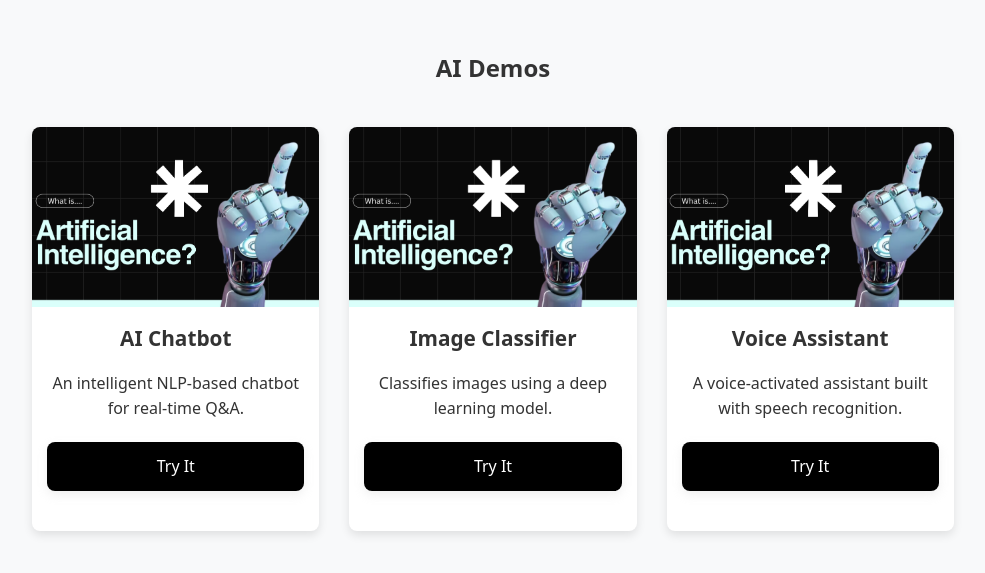
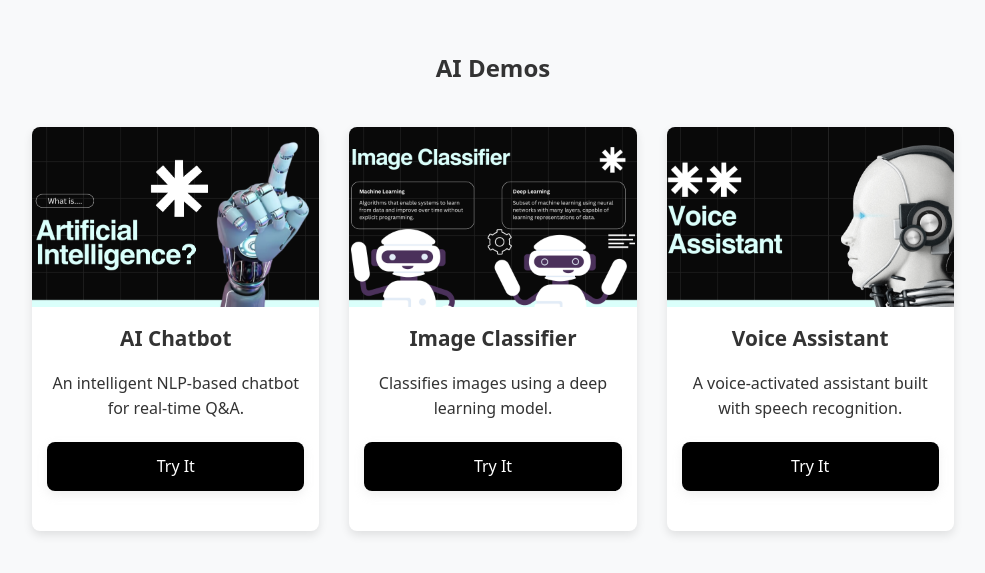
Before and after one commit to JustinKuhn1/portfolio, a plain HTML site: page index.html in a window 1280 px wide. Shown: the part 1091-1664 px from the top of the page, without its empty margins (147-1132 px from the left). Drawn offline with Linux system fonts and the light colour scheme.

Commit message:
sectionupdt

```diff
--- a/index.html
+++ b/index.html
@@ -79,13 +79,13 @@
           <a href="#" class="btn">Try It</a>
         </div>
         <div class="demo-card">
-          <img src="images\imageplaceholder.png" alt="Demo 2">
+          <img src="images/Image Classifier.png" alt="Demo 2">
           <h3>Image Classifier</h3>
           <p>Classifies images using a deep learning model.</p>
           <a href="#" class="btn">Try It</a>
         </div>
         <div class="demo-card">
-          <img src="images\imageplaceholder.png" alt="Demo 3">
+          <img src="images/2.png" alt="Demo 3">
           <h3>Voice Assistant</h3>
           <p>A voice-activated assistant built with speech recognition.</p>
           <a href="#" class="btn">Try It</a>
```
Also changed, not shown: images/2.png (added), images/Image Classifier.png (added).
